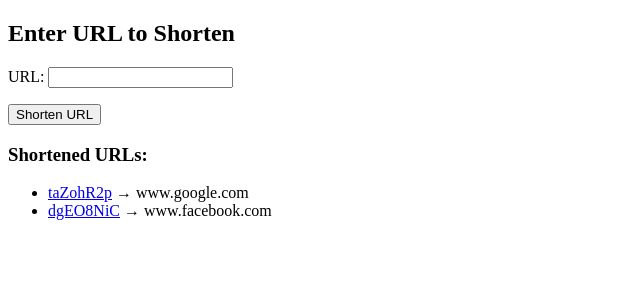
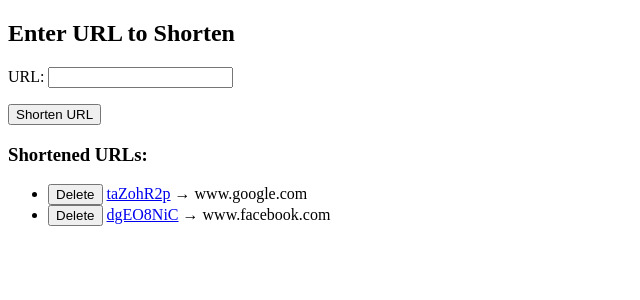
Before and after one commit to Rishabh-Raj13/URLShortener, a Django app: page /urlShort/ in a window 1280 px wide. Shown: the top 300 px of the page, without its empty margins (0-640 px from the left). Run offline with Django 5.2, Linux system fonts and the light colour scheme; data comes from the database, SQL or seed files in the repository; both versions use the stored data as it was after the commit.

Commit message:
Added Delete Action and improved User Experiance

```diff
--- a/url/templates/index.html
+++ b/url/templates/index.html
@@ -16,7 +16,12 @@
     <h3>Shortened URLs:</h3>
     <ul>
         {% for url in data %}
-            <li><a href="{% url 'url:redirect' url.slug %}">{{ url.slug }}</a> → {{ url.url }}</li>
+        <li>
+        <form method="POST" action="{% url 'url:delete' url.slug %}" style="display:inline;">
+            {% csrf_token %}
+            <button type="submit">Delete</button>
+        </form>
+            <a href="{% url 'url:redirect' url.slug %}">{{ url.slug }}</a> → {{ url.url }}</li>
         {% endfor %}
     </ul>
 </body>
--- a/url/urls.py
+++ b/url/urls.py
@@ -3,5 +3,6 @@ from . import views
 app_name = "url"
 urlpatterns = [
     path("", views.urlShort, name="home"),
-    path("<str:slugs>",views.urlRedirect, name="redirect")
+    path("<str:slugs>",views.urlRedirect, name="redirect"),
+    path('delete/<slug:slug>/', views.delete_url, name='delete'),
 ]
--- a/url/views.py
+++ b/url/views.py
@@ -2,10 +2,11 @@ import string
 import random
 import hashlib
 from urllib.parse import urlparse
-from django.shortcuts import redirect, render
-from django.http import HttpResponse
+from django.shortcuts import redirect, render, get_object_or_404
+from django.http import HttpResponse, HttpResponseRedirect
 from url.forms import Url
 from url.models import UrlData
+from django.urls import reverse
 
 # Base62 encoding characters
 BASE62_ALPHABET = string.ascii_letters + string.digits
@@ -49,7 +50,7 @@ def urlShort(request):
             new_url = UrlData(url=url, slug=slug)
             new_url.save()
 
-            return HttpResponse(f"Short URL created: /{slug}")
+            return redirect("http://127.0.0.1:8000/urlShort")
 
     else:
         form = Url()
@@ -73,3 +74,8 @@ def urlRedirect(request, slugs):
 
     except UrlData.DoesNotExist:
         return HttpResponse("URL not found", status=404)
+
+def delete_url(request, slug):
+    url = get_object_or_404(UrlData, slug=slug)
+    url.delete()
+    return redirect("http://127.0.0.1:8000/urlShort")
```
Also changed, not shown: db.sqlite3.
